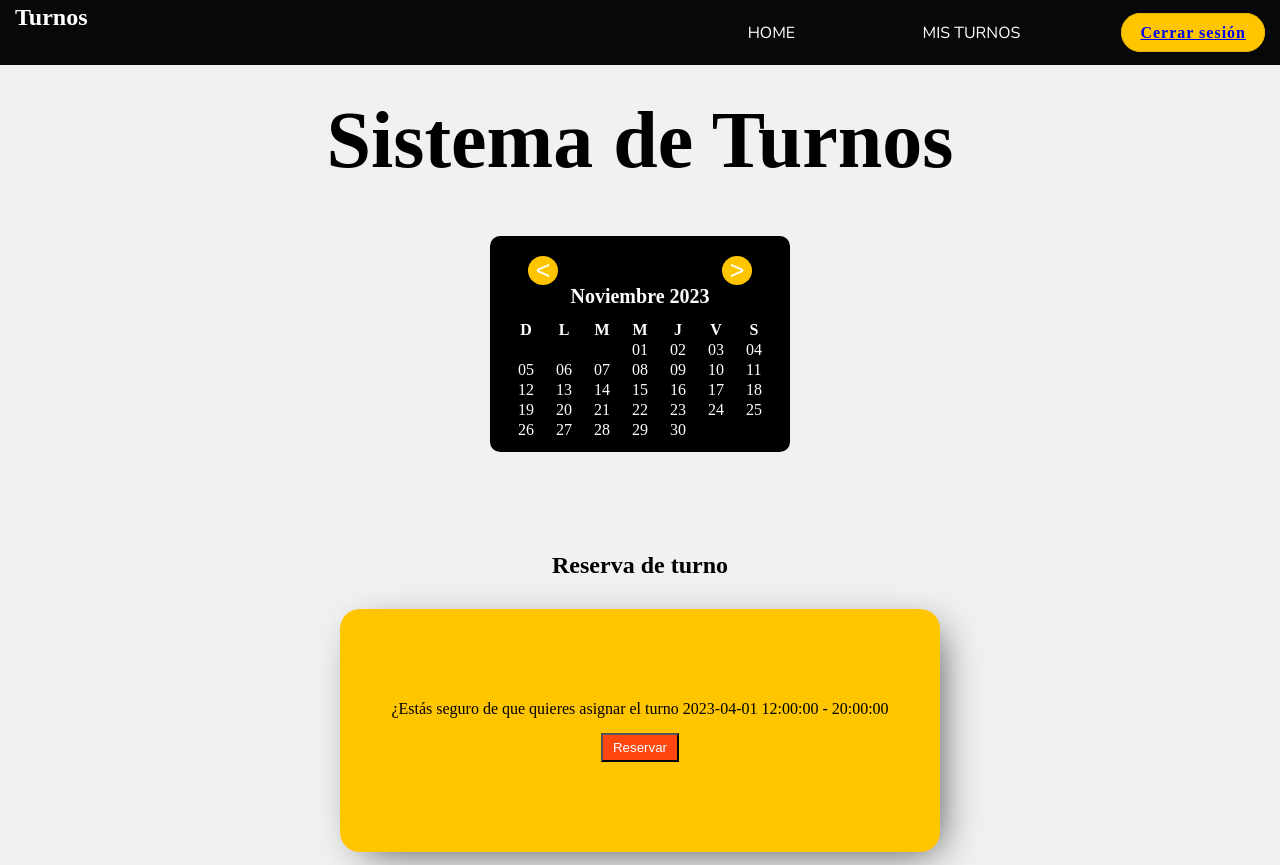
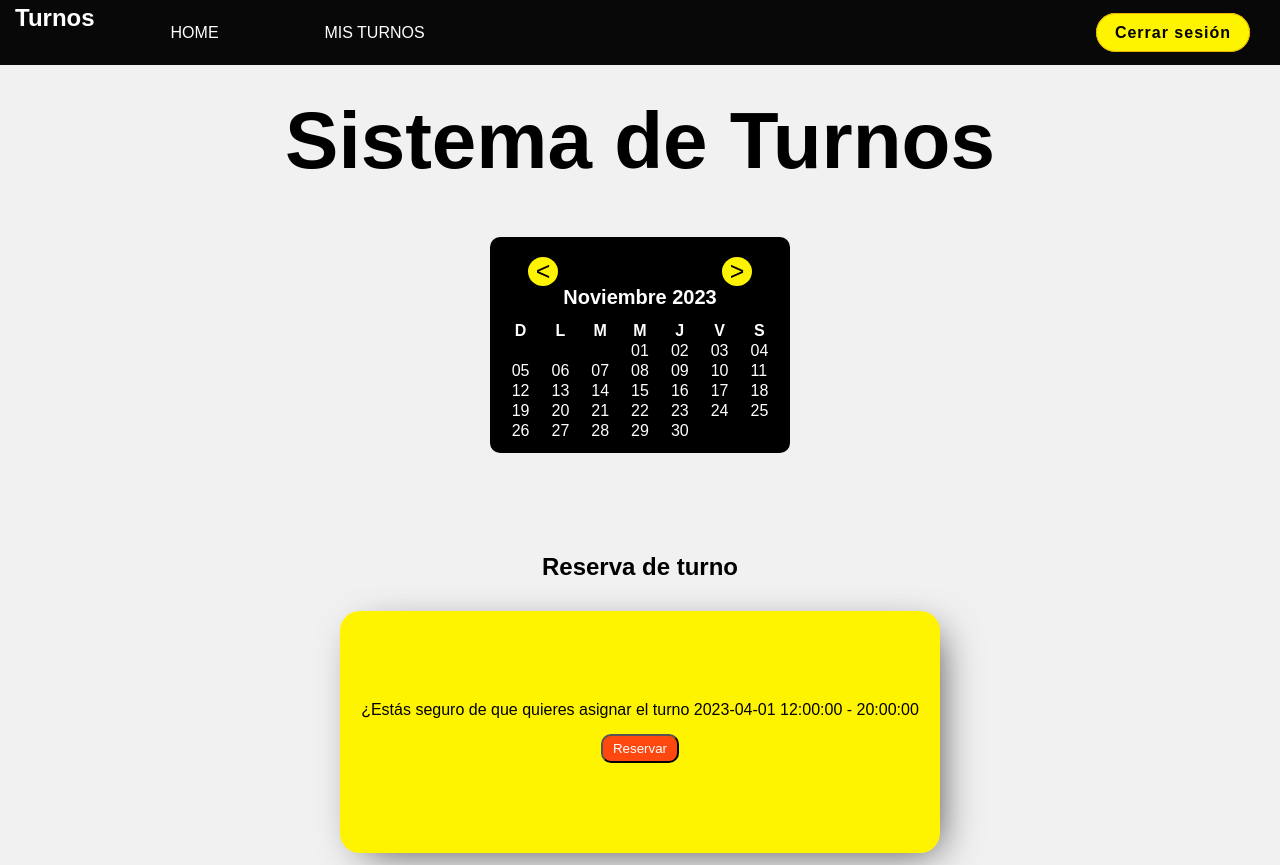
Before and after one commit to rodrigoMRAM/turnero, a Django app: page /asignar/3/ in a window 1280 px wide. Run offline with Django 4.2, Linux system fonts and the light colour scheme; a user stored in the database is signed in; data comes from the database, SQL or seed files in the repository; both versions use the stored data as it was after the commit.

Commit message:
Cambio de estilos CSS

```diff
--- a/Turnos/static/Turnos/css/navbar.css
+++ b/Turnos/static/Turnos/css/navbar.css
@@ -40,6 +40,7 @@ ul {
   margin-right: 50px;
   list-style: none;
   display: flex;
+  width: 90%;
   align-items: center;
   transition: 0.4s ease all, 0s ease background;
 }
@@ -51,27 +52,33 @@ ul {
   justify-content: center;
   align-items: center;
   transition: 0.4s ease all, 0s ease margin;
+  display: flex;
+  flex-direction: row;
 }
 .navbar ul.links li a {
   text-decoration: none;
   color: #fff;
 }
 .navbar ul.links li:hover {
-  background: #ffc600;
+  background: #fff400;
   cursor: pointer;
 }
 .navbar ul.links li:hover a {
   color: #080808;
 }
 .boton {
-  background: #ffc600;
+  background: #fff400;
   outline: none;
+  color: black;
+
   font-weight: bold;
   padding: 10px 18px;
   border-radius: 25px;
   border: 1px solid #e6b200;
   letter-spacing: 1px;
+  text-decoration: none;
 }
+
 .boton:hover {
   cursor: pointer;
   transform: scale(1.1);
@@ -89,9 +96,9 @@ ul {
   color: #fff;
 }
 .content h2 {
-  color: #ffc600;
+  color: #fff400;
 }
-/* .navbar.sticky {
+.navbar.sticky {
   position: fixed;
   z-index: 40;
 }
@@ -99,10 +106,10 @@ ul {
   position: relative;
   z-index: 20;
   top: 65px;
-} */
+}
 section {
   background: #000;
-  color: #ffc600;
+  color: #fff400;
   padding: 20px;
   font-family: "Lacquer";
   font-weight: bold;
--- a/Turnos/static/Turnos/css/style.css
+++ b/Turnos/static/Turnos/css/style.css
@@ -2,6 +2,7 @@
     box-sizing: border-box;
     padding: 0;
     margin: 0;
+    font-family: 'DM Sans', sans-serif;
 }
 .dia{
     display: flex;
@@ -88,9 +89,9 @@ li{
 .mensaje{
     flex-direction: column;
 }
-/* tbody td{
-    padding: 10px 40px;
-} */
+.tbodyTurnos td{
+    padding: 10px 40px!important;
+}
 .btn{
     text-decoration: none;
     padding: 5px 10px;
@@ -104,6 +105,7 @@ li{
     padding: 5px 10px;
     color: white;
     background-color: rgb(255, 72, 16);
+    border-radius: 10px;
 
 }
 .flex{
@@ -128,7 +130,7 @@ a:active {
     text-align: center;
     height: 300px;
     border-radius: 20px;
-    background-color: #ffc600;
+    background-color: #fff400;
     box-shadow: 10px 10px 42px -13px rgba(0,0,0,0.75);
 -webkit-box-shadow: 10px 10px 42px -13px rgba(0,0,0,0.75);
 -moz-box-shadow: 10px 10px 42px -13px rgba(0,0,0,0.75);
@@ -151,6 +153,9 @@ table{
     font-weight: 100;
     text-align: left;
 
+}
+.right{
+    width: 200px;
 }
 
 .flex ul{
@@ -289,11 +294,11 @@ td a{
 }
 #prevButton, #nextButton{
     border: none;
-    color: white;
+    color: black;
     font-size: 25px;
     width: 30px;
     border-radius: 50%;
-    background-color: #ffc600;
+    background-color: #fff400;
     cursor: pointer;
 }
 .mitabla caption{
@@ -311,3 +316,32 @@ td a{
         width: 100%;
     }
 }
+.turnoReservado{
+    width: 30px;
+    color: blue;
+    border-radius: 50%!important;
+    background-color: #fff400;
+    text-align: center;
+    font-weight: bold;
+    margin-left: 10px;
+}
+.containerEliminar{
+    height: 100vh;
+    display: flex;
+    width: 100%;
+    justify-content: center;
+    align-items: center;
+}
+.eliminarReserva{
+    display: flex;
+    background-color: yellow;
+    height: 100px;
+    align-items: center;
+    justify-content: center;
+    flex-direction: column;
+    border-radius: 10px;
+    padding: 20px;
+}
+.eliminarReserva p{
+    font-weight:400 ;
+}
--- a/Turnos/templates/Turnos/filtro.html
+++ b/Turnos/templates/Turnos/filtro.html
@@ -13,7 +13,7 @@
                     <th>Acciones</th>
                 </tr>
             </thead>
-            <tbody>
+            <tbody class="tbodyTurnos">
                 {% for turno in horaInicio %}
                 <tr>
                     <td>{{ turno.fecha }}</td>
--- a/Turnos/templates/Turnos/index.html
+++ b/Turnos/templates/Turnos/index.html
@@ -18,7 +18,11 @@
               <li><a href="/">home</a></li>
               {% comment %} <li><a href="#">link 1</a></li> {% endcomment %}
               {% if request.user.is_authenticated %}
-              <li><a href={% url 'misTurnos'  %}>Mis turnos</a><p></p></li>
+              <li><a href={% url 'misTurnos'  %}>Mis turnos</a><p class="turnoReservado">
+                {% if miTurno %}
+                1
+                </p>{% endif %}
+              </p></li>
               {%endif%}
               {% if not request.user.is_authenticated %}
               <li><a href={% url 'register'%}>Crear usuario</a></li>
--- a/Turnos/templates/Turnos/turnos.html
+++ b/Turnos/templates/Turnos/turnos.html
@@ -1,5 +1,7 @@
 {% extends "Turnos/index.html" %}
 {% load static %}
+<link rel="stylesheet" href="{%static 'Turnos/css/navbar.css'%}">
+<link rel="stylesheet" href="{%static 'Turnos/css/style.css'%}">
     {% block Turnos %}
     <div class="contenedorgral">
         <h1>Sistema de Turnos</h1>
@@ -15,7 +17,6 @@
         </div>
         <div class="container mensaje"><p style="font-size: 30px">{{mensaje}}</p>
             <p>
-
                 {{context.texto}}
             </p>
 
--- a/Turnos/urls.py
+++ b/Turnos/urls.py
@@ -6,7 +6,7 @@ from Turnos.views import *
 urlpatterns = [
          path('admin/', admin.site.urls),
         path('inicio/',CustomFormView.as_view(), name="Formulario"),
-        path("inicio/", inicio, name="inicio"),
+        # path("inicio/", inicio, name="inicio"),
         path("", listar_turnos, name="Listar"),
         path('asignar/<id>/', asignar_turno, name="Asignar"),
         path('eliminar/<id>/', eliminar_reserva, name="Eliminar"),
--- a/Turnos/views.py
+++ b/Turnos/views.py
@@ -22,7 +22,8 @@ from Turnos.forms import ToDoForm
 #         nuevoDia.save()
 
 def inicio(request):
-    return render(request, 'Turnos/index.html')
+    miTurno = Turno.objects.filter(asignado_a=request.user)
+    return render(request, 'Turnos/index.html', {"miTurno": miTurno})
 class PanelLogin(LoginView):
     template_name = "Turnos/turnos_login.html"
     next_page = reverse_lazy("Listar")
@@ -174,14 +175,16 @@ class CustomFormView(generic.FormView):
 
 
 
-
+# PAGINA PRINCIPAL, CALENDARIO
 def listar_turnos(request):
     turnos = Turno.objects.all().order_by('fecha', 'hora_inicio')
-    return render(request, 'Turnos/turnos.html', {'turnos': turnos})
+    miTurno = Turno.objects.filter(asignado_a=request.user)
+    return render(request, 'Turnos/turnos.html', {'turnos': turnos, "miTurno": miTurno})
 
 from django.shortcuts import render, redirect, get_object_or_404
 from django.contrib.auth.decorators import login_required
 
+# FUNCION DE ASIGNAR UN TURNO
 @login_required
 def asignar_turno(request, id):
     turno = get_object_or_404(Turno, pk=id)
@@ -204,7 +207,7 @@ def asignar_turno(request, id):
         return render(request, 'Turnos/turnos.html', {"mensaje": "Se realizo la reserva correctamente", "context":context})
     return render(request, 'Turnos/asignar_turno.html', {'turno': turno})
 
-
+# ELIMINAR RESERVA
 def eliminar_reserva(request, id):
     turno = get_object_or_404(Turno, pk= id)
     if request.method == 'POST':
@@ -236,13 +239,13 @@ def misTurnos(request):
     return render(request, "Turnos/misTurnos.html" , {"miTurno": miTurno})
 
 
-
+# CREACION MANUAL DE DIAS EN LA BASE DE DATOS
 def prueba(request):
     lista = ["09" , "10", "12", "14"]
-    dias = ["1","2","3","4","5","6","7","8","9","10","11","12","13","14","15","16","17","18","19","20","21","22","23","24","25","26","27","28","29","30"]
+    dias = ["1","2","3","4","5","6","7","8","9","10","11","12","13","14","15","16","17","18","19","20","21","22","23","24","25","26","27","28","29","30","31"]
     for l in dias:
         for x in range(4):
-            h=  Turno(fecha=f"2023-07-{l}",hora_inicio=lista[x], hora_fin="20", asignado_a=None, activo=True)
+            h=  Turno(fecha=f"2023-11-{l}",hora_inicio=lista[x], hora_fin="20", asignado_a=None, activo=True)
             h.save()
 
 
```
Also changed, not shown: Turnos/static/Turnos/js/code.js (+6 -2 lines), Turnos/static/Turnos/js/logica.js (+11 -11 lines), Turnos/templates/Turnos/misTurnos.html (+7 -1 lines), db.sqlite3.
